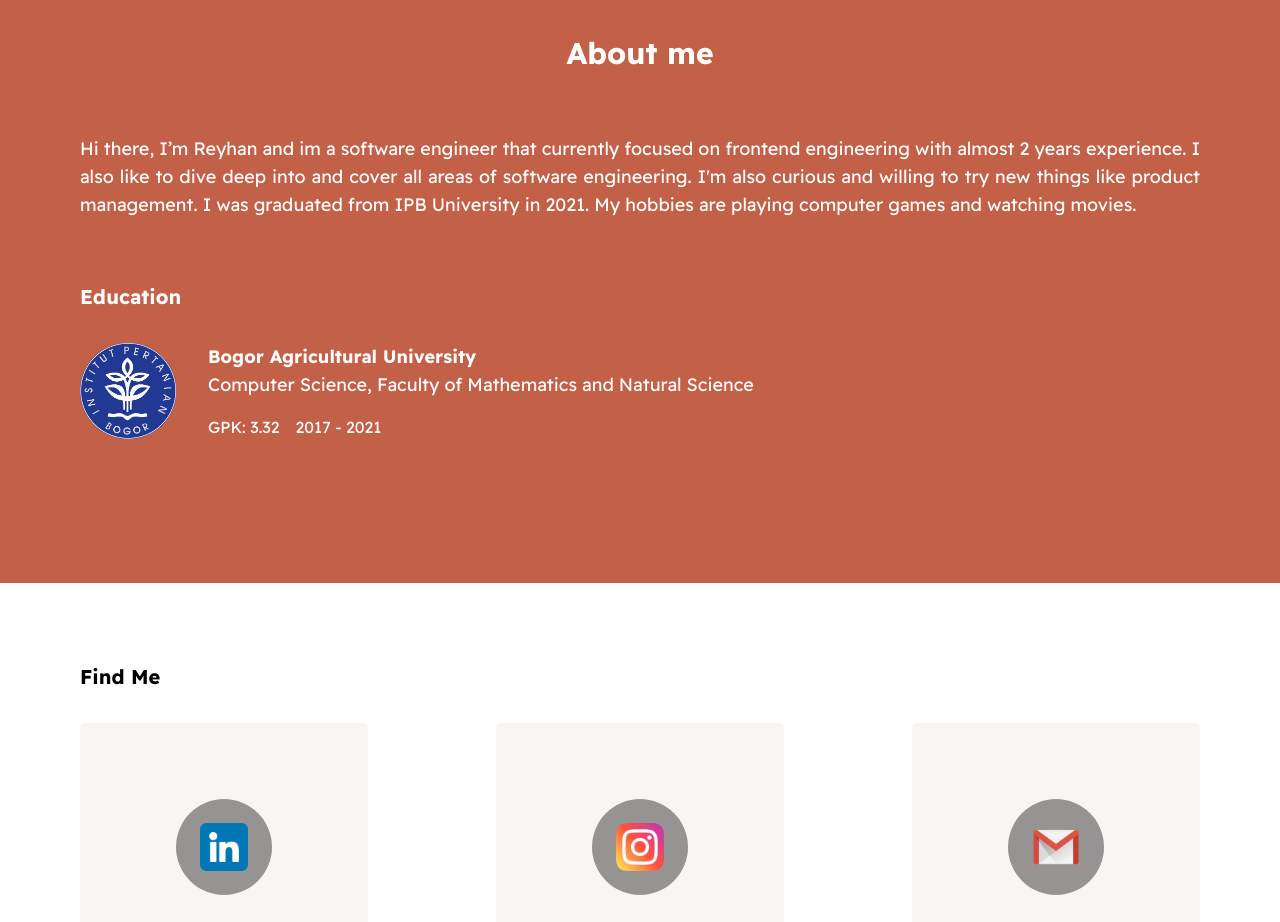
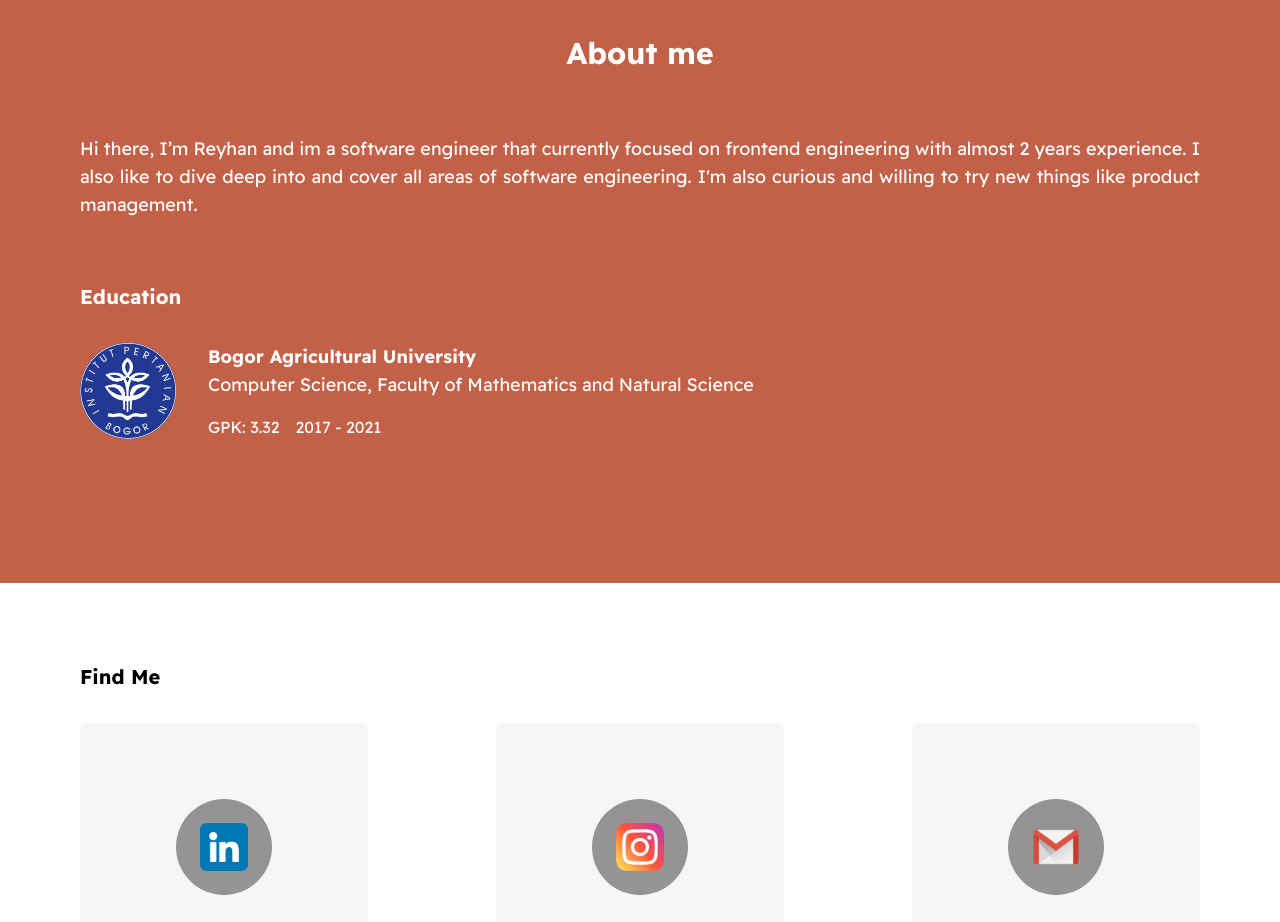
Before and after one commit to reyhanwidyatna/my-portofolio, a React (Create React App) app: page / in a window 1280 px wide. Shown: the part 1420-2342 px from the top of the page. Built offline with nearby package versions, Linux system fonts and the light colour scheme.

Commit message:
fix about me

```diff
--- a/src/components/About/About.tsx
+++ b/src/components/About/About.tsx
@@ -11,8 +11,7 @@ export default function About() {
           Hi there, I’m Reyhan and im a software engineer that currently focused on frontend
           engineering with almost 2 years experience. I also like to dive deep
           into and cover all areas of software engineering. I'm also curious
-          and willing to try new things like product management. I was graduated from
-          IPB University in 2021. My hobbies are playing computer games and watching movies.
+          and willing to try new things like product management.
         </p>
         <p className="text-white text-base md:text-xl font-bold w-full mb-4 md:mb-8">Education</p>
         <div className="flex items-center text-white w-full mb-10 md:mb-16">
```
